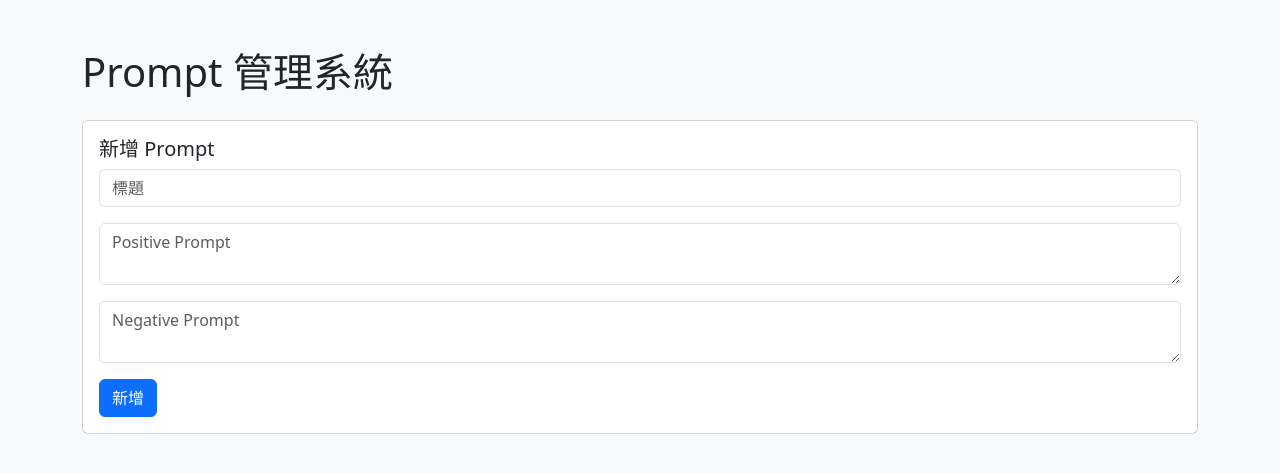
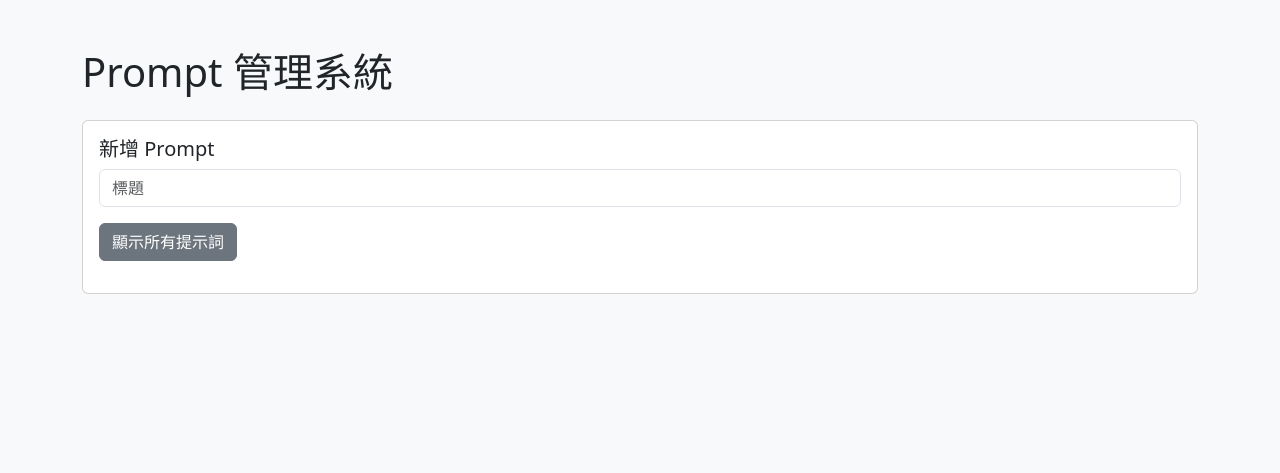
Before and after one commit to alen20000/comfyui-prompt-manager, a Flask app: page / in a window 1280 px wide. Shown: the top 473 px of the page. Run offline with Flask 3, Linux system fonts and the light colour scheme; some libraries are stand-ins or nearby versions.

Commit message:
WIP:完成HTMX與Flask的串接；完成前端觸發與後端資料庫BD查詢的測試

```diff
--- a/routes/prompt.py
+++ b/routes/prompt.py
@@ -1,8 +1,9 @@
-from flask import Blueprint,render_template
-# 注意：這裡我們先不 import Database，先讓網址跑通！
+from flask import Blueprint,render_template,jsonify
+from database import Database
 
-# 1. 定義藍圖零件 (變數名, 內部身分證)
 prompt_bp = Blueprint('prompt', __name__)
+
+db = Database()
 
 
 @prompt_bp.route('/', methods=['GET'])
@@ -11,3 +12,8 @@ def test_connection():
     Main page
     '''
     return render_template('index.html')
+
+@prompt_bp.route('/get_all_prompts', methods=['GET'])
+def get_all_prompts():
+    data = db.get_all_prompts()
+    return render_template('partials/prompt_items.html', prompts=data)
--- a/templates/Index.html
+++ b/templates/Index.html
@@ -17,24 +17,22 @@
         <div class="card mb-4">
             <div class="card-body">
                 <h5 class="card-title">新增 Prompt</h5>
-                <form hx-post="/prompts" hx-target="#prompt-list" hx-swap="innerHTML">
+                <form hx-post="/prompts"  hx-swap="innerHTML">
                     <div class="mb-3">
                         <input type="text" name="title" class="form-control" placeholder="標題" required>
                     </div>
-                    <div class="mb-3">
-                        <textarea name="positive" class="form-control" placeholder="Positive Prompt" required></textarea>
-                    </div>
-                    <div class="mb-3">
-                        <textarea name="negative" class="form-control" placeholder="Negative Prompt"></textarea>
-                    </div>
-                    <button type="submit" class="btn btn-primary">新增</button>
+
                 </form>
+                    <button type="button"
+                            hx-target="#prompt-list"
+                            hx-get="/get_all_prompts"
+                            hx-swap="innerHTML"
+                            class="btn btn-secondary mb-3">
+                        顯示所有提示詞
+                    </button>
+                <div id="prompt-list"></div>
             </div>
         </div>
-
-        <!-- Prompt 列表 -->
-        <div id="prompt-list">
-            <!-- 這裡之後會動態填入資料 -->
         </div>
     </div>
 
--- /dev/null
+++ b/templates/partials/prompt_items.html
@@ -0,0 +1,6 @@
+{% for prompt in prompts %}
+    <div class="list-group-item">
+        <h5>{{ prompt.title }}</h5>
+        <p>{{ prompt.content }}</p>
+    </div>
+{% endfor %}
--- a/test.py
+++ b/test.py
@@ -15,5 +15,5 @@ db = Database()
 # db.add_promt(data)
 result = db.get_all_prompts()
 # db.update_prompt(2,{"title":"cat"})
-db.delete_prompt(2)
+# db.delete_prompt(2)
 print(result)
```
